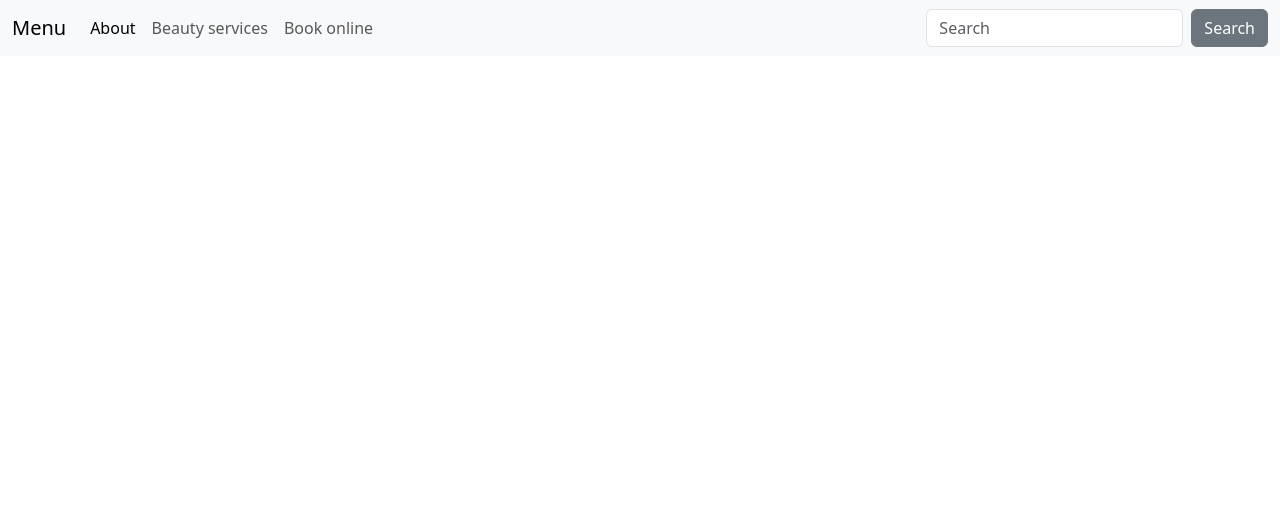
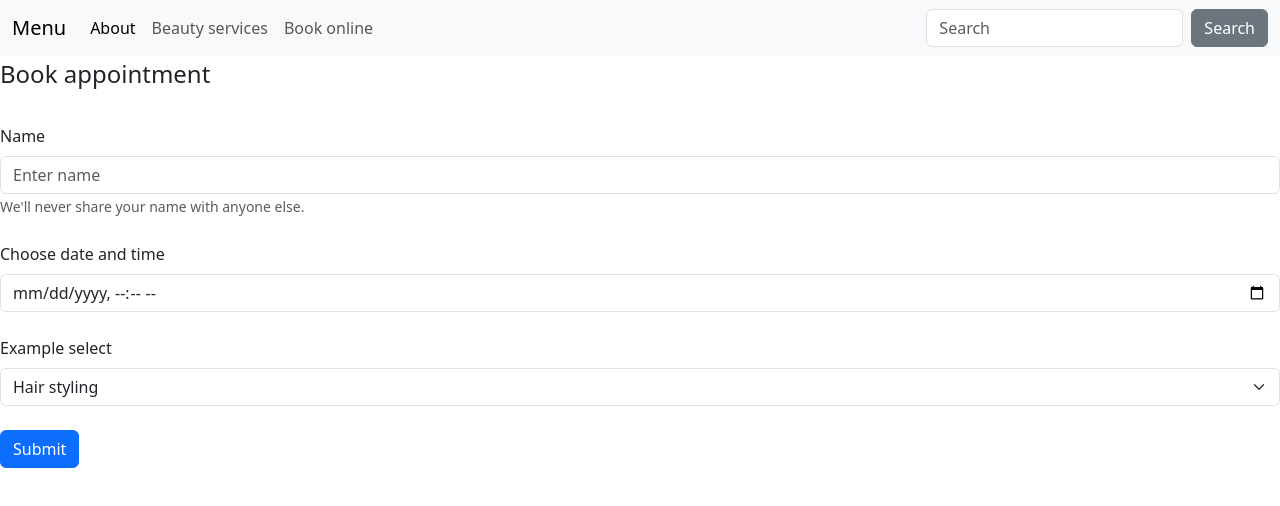
Before and after one commit to SD2711/Beauty-salon, a plain HTML site: page bookonline.html in a window 1280 px wide. Drawn offline with nearby package versions, Linux system fonts and the light colour scheme.

Commit message:
Add form for booking

```diff
--- a/bookonline.html
+++ b/bookonline.html
@@ -38,6 +38,32 @@
           </div>
         </div>
       </nav>
-
+      <form>
+        <fieldset>
+          <legend>Book appointment</legend>
+            <label for="name" class="form-label mt-4">Name</label>
+            <input type="name" class="form-control" id="name" aria-describedby="name" placeholder="Enter name" required>
+            <small id="name" class="form-text text-muted">We'll never share your name with anyone else.</small>
+          </div>
+          <div>
+            <label for="booking" class="form-label mt-4">Choose date and time</label>
+            <input type="datetime-local" class="form-control" id="booking" placeholder="Date and time" required>
+          </div>
+          <div>
+            <label for="exampleSelect1" class="form-label mt-4">Example select</label>
+            <select class="form-select" id="exampleSelect1">
+              <option>Hair styling</option>
+              <option>Hair washing</option>
+              <option>Haircuts for women</option>
+              <option>Haircuts for men</option>
+              <option>Hair color</option>
+              <option>Blowout & style</option>
+            </select>
+          </div>
+        <br>
+        </fieldset>
+          <button type="submit" class="btn btn-primary">Submit</button>
+        </fieldset>
+      </form>
 </body>
 </html>
```
Also changed, not shown: beautyservices.html (+6 -6 lines).
